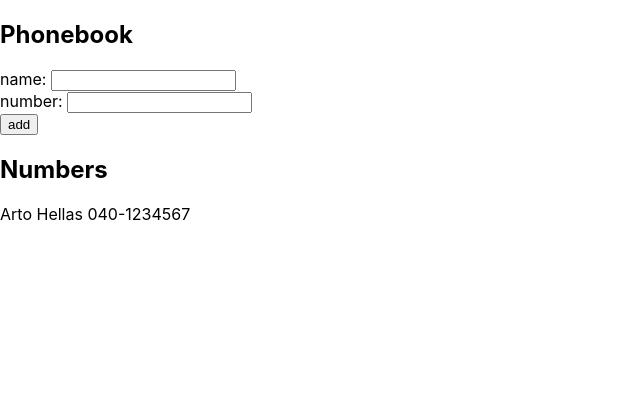
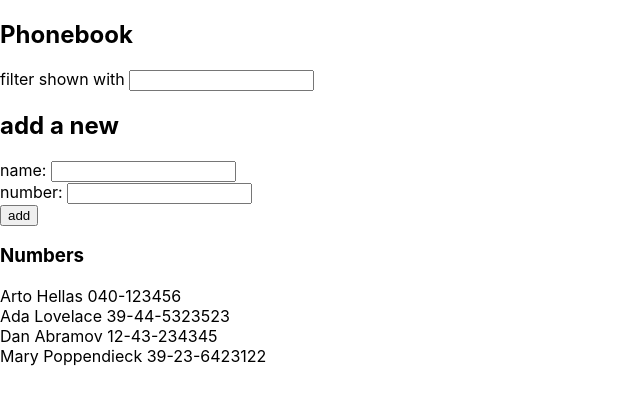
Before and after one commit to lightkun10/Full-Stack-Open-Exercises, a React (Create React App) app in the folder part2/phonebook/: page / in a window 1280 px wide. Shown: the top 404 px of the page, without its empty margins (0-640 px from the left). Built offline with nearby package versions, Linux system fonts and the light colour scheme.

Commit message:
finish step4

```diff
--- a/part2/phonebook/src/App.js
+++ b/part2/phonebook/src/App.js
@@ -2,13 +2,14 @@
 
 const App = () => {
   const [persons, setPersons] = useState([
-    {
-      name: 'Arto Hellas',
-      number: '040-1234567'
-    }
+    { name: 'Arto Hellas', number: '040-123456' },
+    { name: 'Ada Lovelace', number: '39-44-5323523' },
+    { name: 'Dan Abramov', number: '12-43-234345' },
+    { name: 'Mary Poppendieck', number: '39-23-6423122' }
   ])
   const [newName, setNewName] = useState('')
   const [newNumber, setNewNumber] = useState('')
+  const [searchTerm, setSearchTerm] = useState('')
 
   const handleNameChange = (event) => {
     // console.log(event.target.value)
@@ -18,6 +19,10 @@
   const handleNumberChange = (event) => {
     // console.log(event.target.value)
     setNewNumber(event.target.value)
+  }
+
+  const handleFilterChange = (event) => {
+    setSearchTerm(event.target.value)
   }
 
   const addName = (event) => {
@@ -43,13 +48,21 @@
 
   }
 
-  // console.log(persons)
+  // Filter for person names
+  const filterShow = !searchTerm
+    ? persons
+    : persons.filter((person) => person.name.toLowerCase().includes(searchTerm.toLowerCase()))
+
+
+  console.log(persons)
 
 
   return (
     <div>
       <h2>Phonebook</h2>
+      filter shown with <input value={searchTerm} onChange={handleFilterChange} />
 
+      <h2>add a new</h2>
       <form onSubmit={addName}>
         <div>
           name: <input value={newName} onChange={handleNameChange} />
@@ -62,9 +75,9 @@
         </div>
       </form>
 
-      <h2>Numbers</h2>
+      <h3>Numbers</h3>
       {/* Add each person name */}
-      {persons.map(person =>
+      {filterShow.map(person =>
         <div key={person.name}>{person.name} {person.number}</div>)}
     </div>
   )
```
